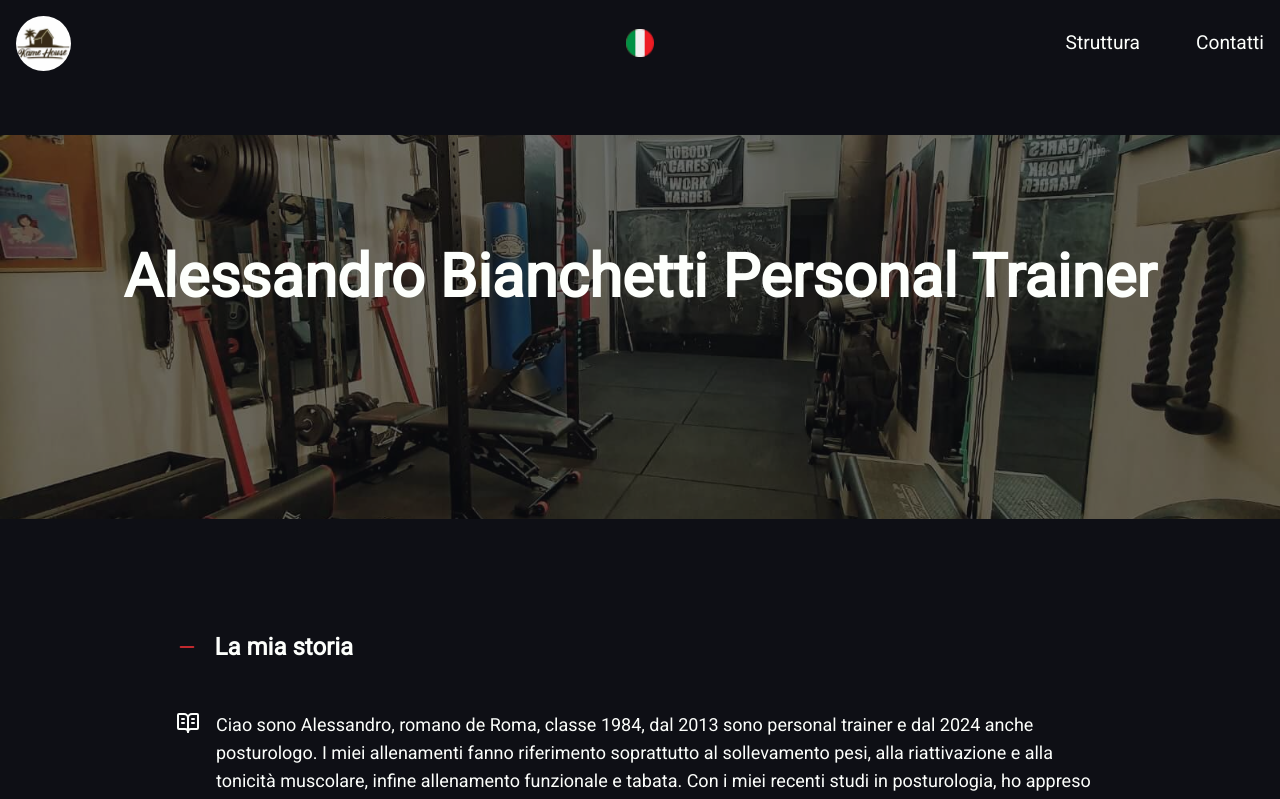
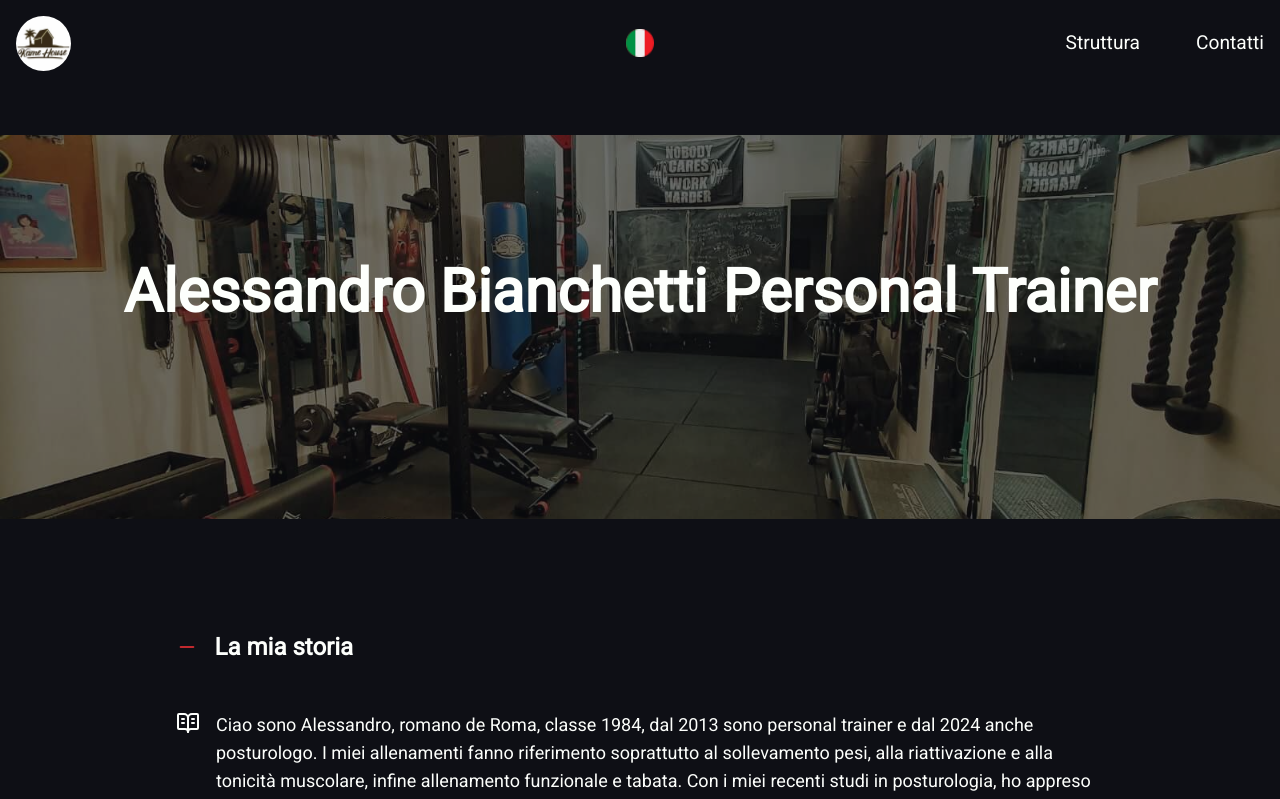
Before and after one commit to Marcofa87/alessandrobianchetti, a Next.js app: page / in a window 1280 px wide. Shown: the top 799 px of the page. Built offline with nearby package versions, Linux system fonts and the light colour scheme; no server answers.

Commit message:
line hieght h1

```diff
--- a/app/home/layout.tsx
+++ b/app/home/layout.tsx
@@ -20,7 +20,7 @@ export default function HomePage() {
           className="opacity-40"
           loading="eager"
         />
-        <h1 className="absolute inset-0 top-28 md:text-6xl text-center font-black 2xl:w-5/6 m-auto">
+        <h1 className="absolute inset-0 top-28 md:text-6xl md:leading-normal text-center font-black 2xl:w-5/6 m-auto">
           {t("title")}
         </h1>
       </div>
```
